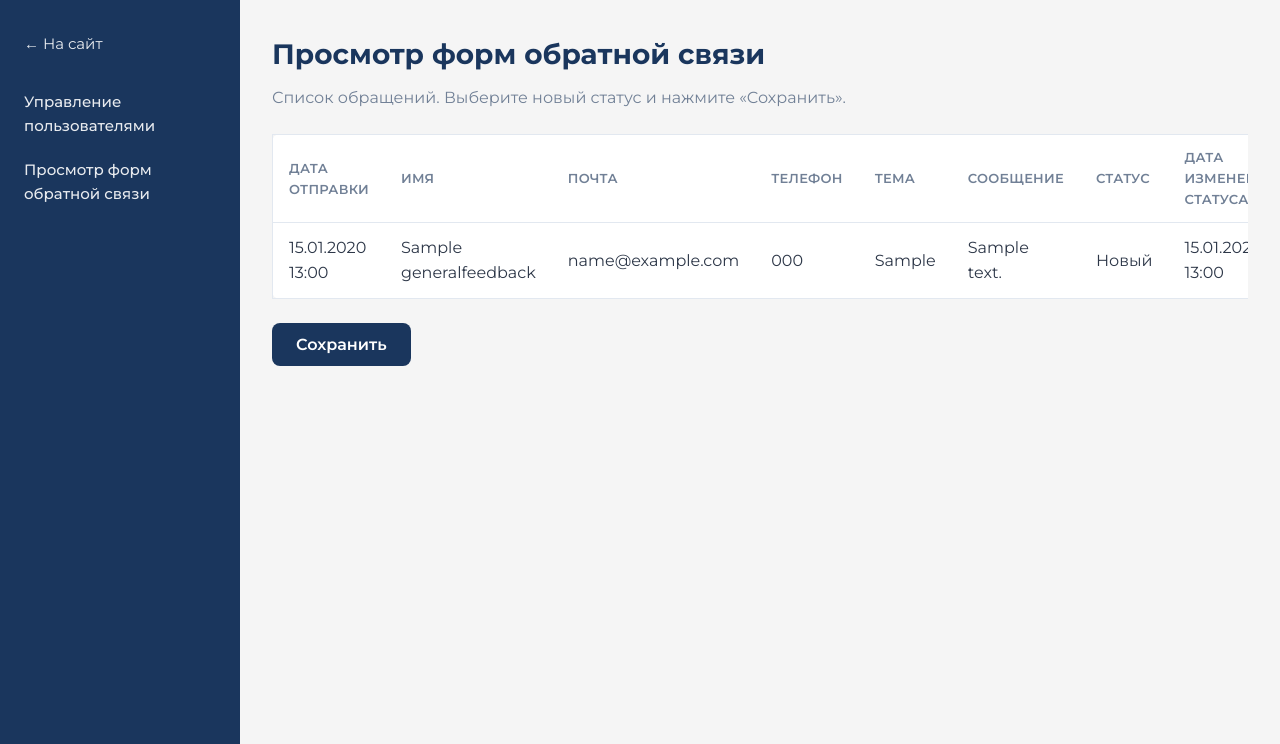
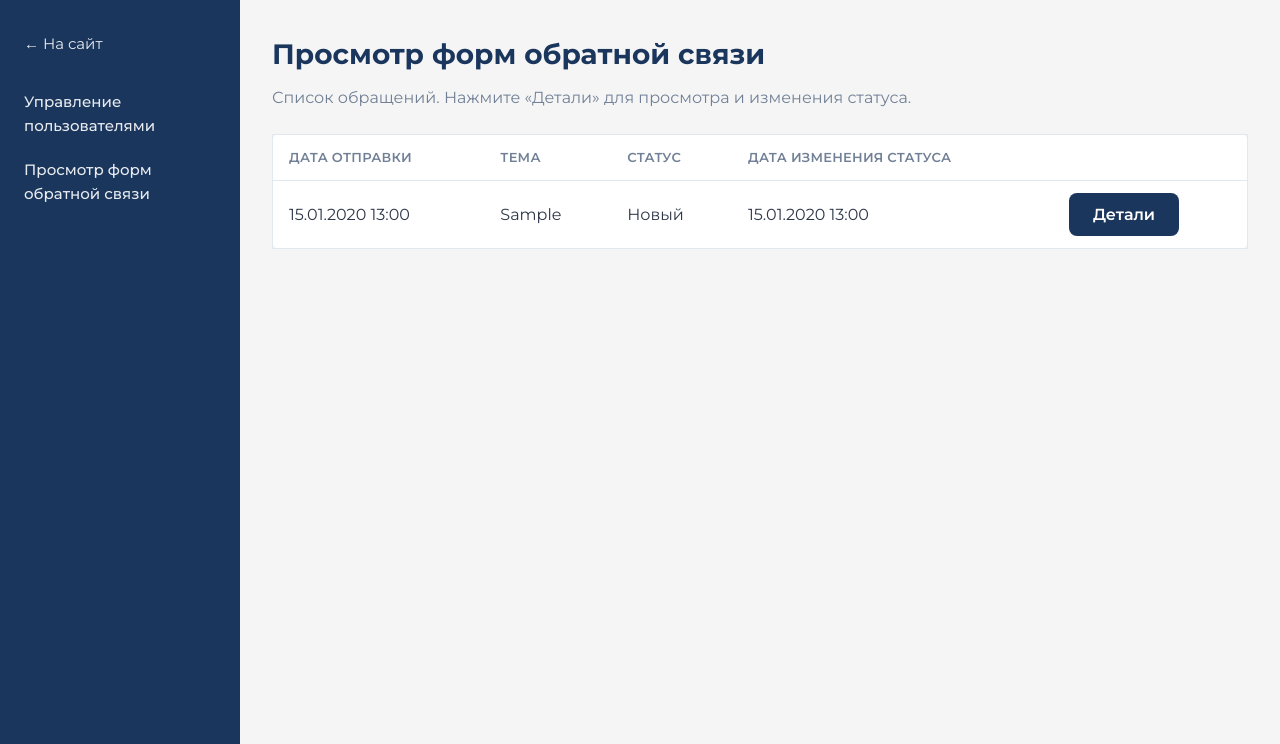
Before and after one commit to feedbacksys1/fbsys, a Django app: page /admin-panel/feedback/ in a window 1280 px wide. Shown: the top 744 px of the page. Run offline with Django 5.2, Linux system fonts and the light colour scheme; a user stored in the database is signed in; tables that the repository leaves empty hold one stand-in row (values such as "Sample post").

Commit message:
Added modal window for detailed view of feedback forms

```diff
--- a/templates/admin_feedback_list.html
+++ b/templates/admin_feedback_list.html
@@ -5,58 +5,117 @@
 {% block content %}
 <div class="admin-content admin-content_full">
     <h1 class="admin-page-title">Просмотр форм обратной связи</h1>
-    <p class="admin-page-lead">Список обращений. Выберите новый статус и нажмите «Сохранить».</p>
-    <form method="post" action="{% url 'admin_feedback_list' %}" class="admin-users-form">
-        {% csrf_token %}
+    <p class="admin-page-lead">Список обращений. Нажмите «Детали» для просмотра и изменения статуса.</p>
     <div class="admin-table-wrap">
         <table class="admin-table">
             <thead>
                 <tr>
                     <th>Дата отправки</th>
-                        <th>Имя</th>
-                        <th>Почта</th>
-                        <th>Телефон</th>
                     <th>Тема</th>
-                        <th>Сообщение</th>
                     <th>Статус</th>
                     <th>Дата изменения статуса</th>
-                        <th>Изменил статус</th>
-                        <th>Изменить статус</th>
+                    <th></th>
                 </tr>
             </thead>
             <tbody>
                 {% for fb in feedback_list %}
                 <tr>
                     <td>{{ fb.created_at|date:"d.m.Y H:i" }}</td>
-                        <td>{{ fb.name }}</td>
-                        <td>{{ fb.email }}</td>
-                        <td>{{ fb.phone|default:"—" }}</td>
                     <td>{{ fb.topic|default:"—" }}</td>
-                        <td class="admin-feedback-message">{{ fb.message|truncatewords:15 }}</td>
                     <td>{{ fb.get_status_display }}</td>
                     <td>{% if fb.status_changed_at %}{{ fb.status_changed_at|date:"d.m.Y H:i" }}{% else %}—{% endif %}</td>
-                        <td>{% if fb.status_changed_by %}{{ fb.status_changed_by.get_username }}{% else %}—{% endif %}</td>
                     <td>
-                            <select name="status_{{ fb.pk }}" class="form-input admin-role-select">
-                                {% for value, label in status_choices %}
-                                <option value="{{ value }}" {% if fb.status == value %}selected{% endif %}>{{ label }}</option>
-                                {% endfor %}
-                            </select>
+                        <button type="button" class="btn btn-primary btn-details" data-details-id="{{ fb.pk }}">Детали</button>
                     </td>
                 </tr>
                 {% empty %}
                 <tr>
-                        <td colspan="10">Обращений пока нет.</td>
+                    <td colspan="5">Обращений пока нет.</td>
                 </tr>
                 {% endfor %}
             </tbody>
         </table>
     </div>
-        {% if feedback_list %}
-        <div class="admin-form-actions">
-            <button type="submit" class="btn btn-primary">Сохранить</button>
+    {% for fb in feedback_list %}
+    <div class="feedback-details-source" id="details-{{ fb.pk }}" data-fb-id="{{ fb.pk }}" style="display:none;">
+        <div class="modal-details">
+            <dl class="modal-details-list">
+                <dt>Дата отправки</dt>
+                <dd>{{ fb.created_at|date:"d.m.Y H:i" }}</dd>
+                <dt>Имя</dt>
+                <dd>{{ fb.name }}</dd>
+                <dt>Почта</dt>
+                <dd><a href="mailto:{{ fb.email }}">{{ fb.email }}</a></dd>
+                <dt>Телефон</dt>
+                <dd>{% if fb.phone %}<a href="tel:{{ fb.phone }}">{{ fb.phone }}</a>{% else %}—{% endif %}</dd>
+                <dt>Тема</dt>
+                <dd>{{ fb.topic|default:"—" }}</dd>
+                <dt>Сообщение</dt>
+                <dd class="modal-message">{{ fb.message }}</dd>
+            </dl>
+            <form method="post" action="{% url 'admin_feedback_list' %}" class="modal-status-form">
+                {% csrf_token %}
+                <label class="form-label" for="modal-status-{{ fb.pk }}">Статус</label>
+                <select name="status_{{ fb.pk }}" id="modal-status-{{ fb.pk }}" class="form-input admin-role-select">
+                    {% for value, label in status_choices %}
+                    <option value="{{ value }}" {% if fb.status == value %}selected{% endif %}>{{ label }}</option>
+                    {% endfor %}
+                </select>
+                <div class="admin-form-actions" style="margin-top:0.75rem;">
+                    <button type="submit" class="btn btn-primary">Сохранить статус</button>
                 </div>
-        {% endif %}
             </form>
         </div>
+    </div>
+    {% endfor %}
+</div>
+
+<div class="modal-overlay" id="feedback-modal" aria-hidden="true">
+    <div class="modal-dialog">
+        <div class="modal-content">
+            <button type="button" class="modal-close" aria-label="Закрыть">&times;</button>
+            <h2 class="modal-title">Обращение</h2>
+            <div class="modal-body"></div>
+        </div>
+    </div>
+</div>
+
+<script>
+(function() {
+    var modal = document.getElementById('feedback-modal');
+    var modalBody = modal && modal.querySelector('.modal-body');
+    var btnClose = modal && modal.querySelector('.modal-close');
+    if (!modal || !modalBody) return;
+    function openModal(detailsId) {
+        var source = document.getElementById('details-' + detailsId);
+        if (!source) return;
+        modalBody.innerHTML = source.innerHTML;
+        modal.setAttribute('aria-hidden', 'false');
+        modal.classList.add('is-open');
+        document.body.style.overflow = 'hidden';
+    }
+    function closeModal() {
+        modal.setAttribute('aria-hidden', 'true');
+        modal.classList.remove('is-open');
+        document.body.style.overflow = '';
+    }
+    document.addEventListener('click', function(e) {
+        var btn = e.target.closest('.btn-details');
+        if (btn && btn.dataset.detailsId) {
+            e.preventDefault();
+            openModal(btn.dataset.detailsId);
+        }
+        if (e.target === modal || e.target.classList.contains('modal-close')) {
+            e.preventDefault();
+            closeModal();
+        }
+    });
+    modal.addEventListener('click', function(e) {
+        if (e.target === modal) closeModal();
+    });
+    document.addEventListener('keydown', function(e) {
+        if (e.key === 'Escape' && modal.classList.contains('is-open')) closeModal();
+    });
+})();
+</script>
 {% endblock %}
```
Also changed, not shown: static/css/style.css (+99 -0 lines). Lines whose indentation alone changed are shown as unchanged.
